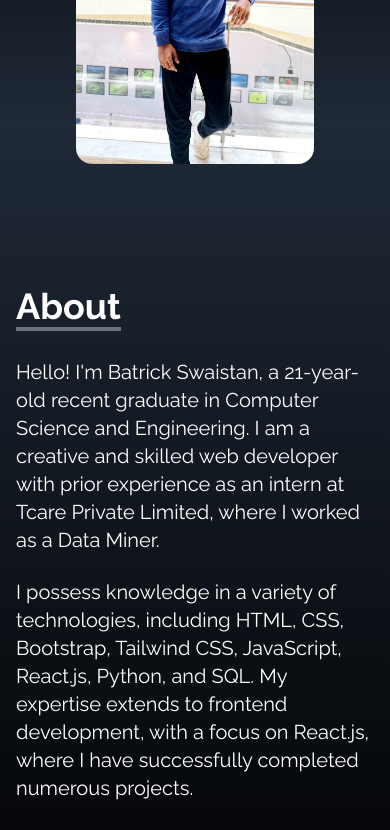
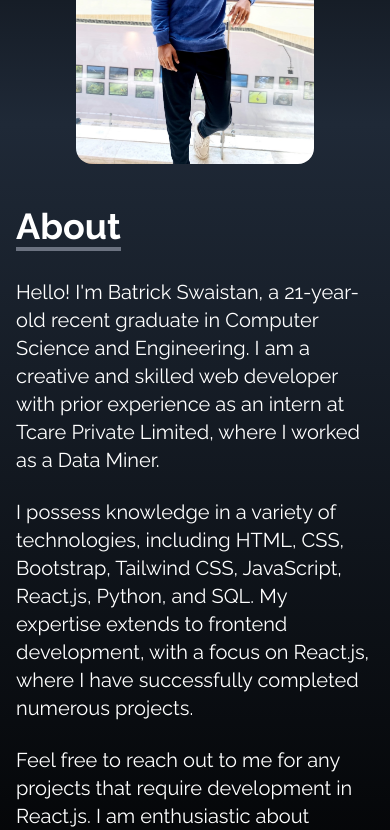
Before and after one commit to batrick-swaistan/new_portfolio, a React (Create React App) app: page / in a window 390 px wide. Shown: the part 720-1550 px from the top of the page. Built offline with nearby package versions, Linux system fonts and the light colour scheme.

Commit message:
responsive about

```diff
--- a/src/index.css
+++ b/src/index.css
@@ -11,12 +11,3 @@
         font-family: 'Raleway', sans-serif;
     }
 }
-
-
-.portfolio{
-    padding-top: 5.5rem;
-}
-
-.abt{
-    padding-top: 10rem;
-}
```
